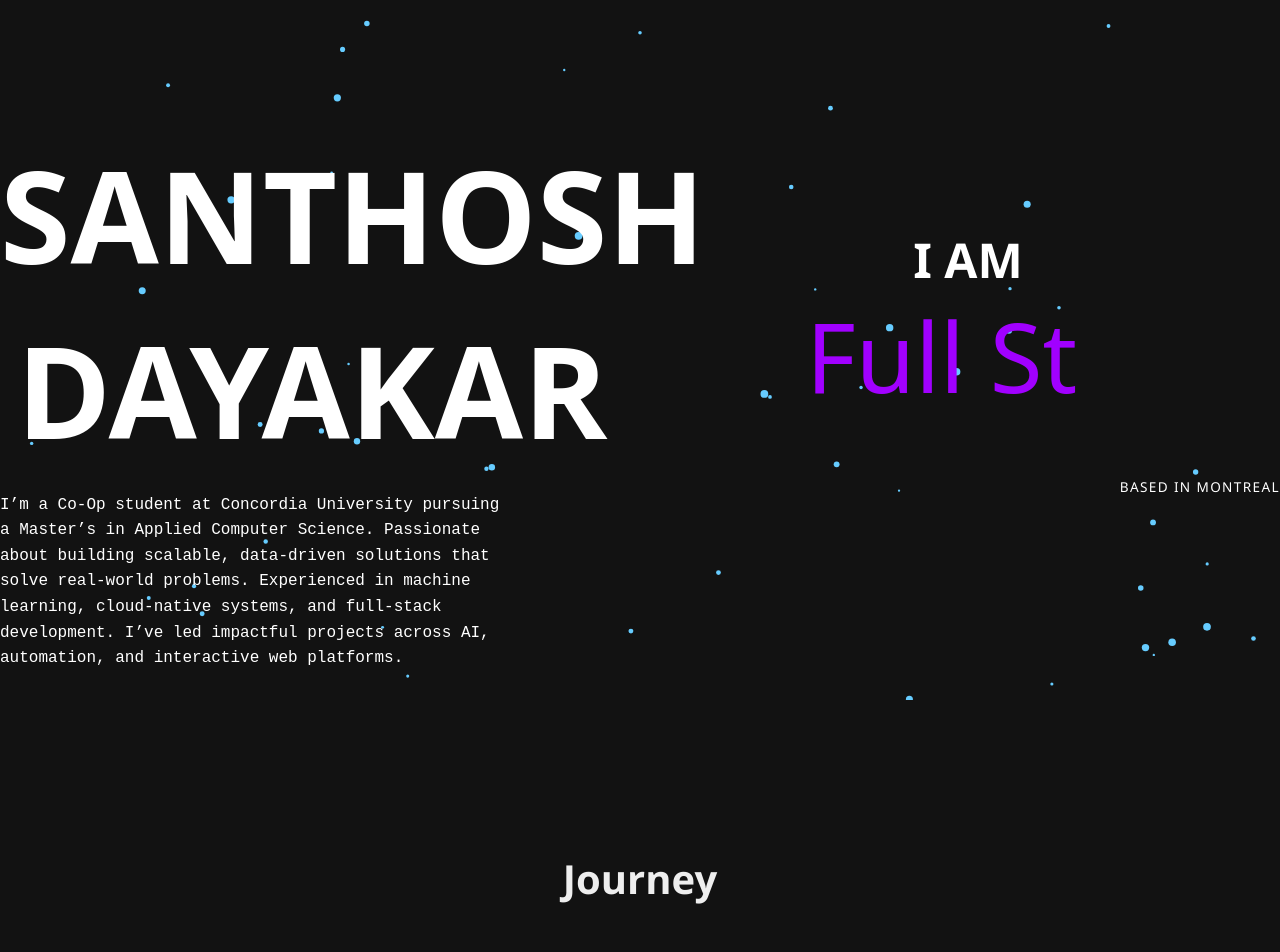
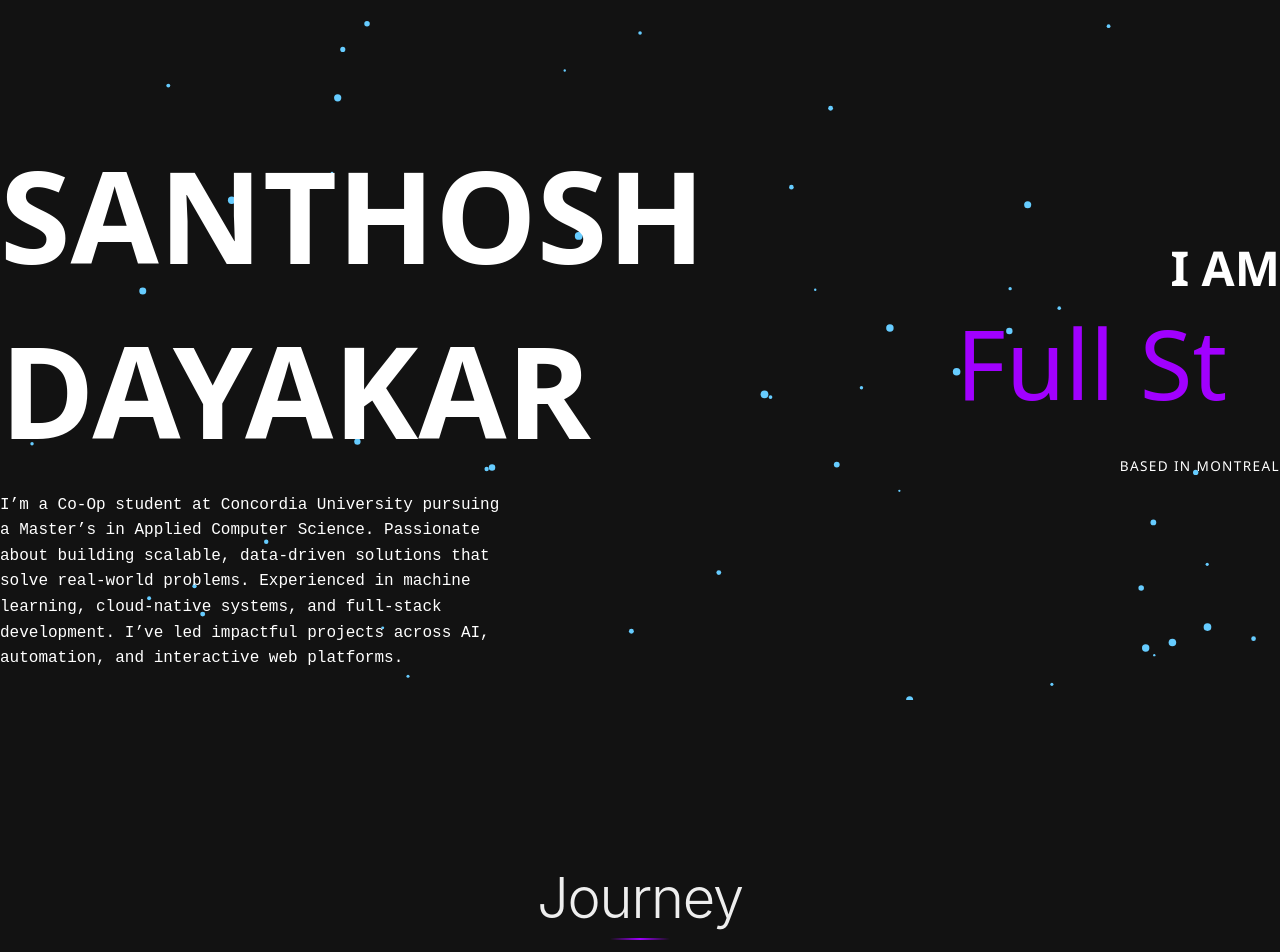
Before and after one commit to S-15-77/PortFolio, a React (Create React App) app: page / in a window 1280 px wide. Shown: the part 100-1052 px from the top of the page. Built offline with nearby package versions, Linux system fonts and the light colour scheme; a web font is replaced by a local one.

Commit message:
Modernize page titles with consistent styling

```diff
--- a/src/components/Skills.css
+++ b/src/components/Skills.css
@@ -6,8 +6,25 @@
 }
 
 .skills-section h2 {
-  font-size: 2.5rem;
+  font-family: 'Inter', -apple-system, BlinkMacSystemFont, 'Segoe UI', sans-serif;
+  font-size: 3.5rem;
+  font-weight: 300;
+  letter-spacing: -0.02em;
   margin-bottom: 1rem;
+  color: var(--text-color);
+  text-align: center;
+  position: relative;
+}
+
+.skills-section h2::after {
+  content: '';
+  position: absolute;
+  bottom: -0.5rem;
+  left: 50%;
+  transform: translateX(-50%);
+  width: 60px;
+  height: 2px;
+  background: linear-gradient(90deg, transparent, var(--button-bg), transparent);
 }
 
 .skill-tabs {
--- a/src/components/Timeline.css
+++ b/src/components/Timeline.css
@@ -5,11 +5,25 @@
 }
 
 .timeline-title {
+  font-family: 'Inter', -apple-system, BlinkMacSystemFont, 'Segoe UI', sans-serif;
+  font-size: 3.5rem;
+  font-weight: 300;
+  letter-spacing: -0.02em;
+  margin-bottom: 3rem;
+  color: var(--text-color);
   text-align: center;
-  font-size: 2.5rem;
-  margin-bottom: 3rem;
-  font-weight: bold;
-  color: var(--accent-color);
+  position: relative;
+}
+
+.timeline-title::after {
+  content: '';
+  position: absolute;
+  bottom: -0.5rem;
+  left: 50%;
+  transform: translateX(-50%);
+  width: 60px;
+  height: 2px;
+  background: linear-gradient(90deg, transparent, var(--button-bg), transparent);
 }
 
 .timeline {
--- a/src/index.css
+++ b/src/index.css
@@ -49,3 +49,38 @@
   --button-bg: #a100ff;
   --button-text: #ffffff;
 }
+
+/* Modern page titles */
+.page-title {
+  font-family: 'Inter', -apple-system, BlinkMacSystemFont, 'Segoe UI', sans-serif;
+  font-size: 3.5rem;
+  font-weight: 300;
+  letter-spacing: -0.02em;
+  margin-bottom: 1rem;
+  color: var(--text-color);
+  text-align: center;
+  position: relative;
+}
+
+.page-title::after {
+  content: '';
+  position: absolute;
+  bottom: -0.5rem;
+  left: 50%;
+  transform: translateX(-50%);
+  width: 60px;
+  height: 2px;
+  background: linear-gradient(90deg, transparent, var(--button-bg), transparent);
+}
+
+@media (max-width: 768px) {
+  .page-title {
+    font-size: 2.5rem;
+  }
+}
+
+@media (max-width: 480px) {
+  .page-title {
+    font-size: 2rem;
+  }
+}
--- a/src/pages/Contact.css
+++ b/src/pages/Contact.css
@@ -4,6 +4,28 @@
   padding: 4rem 2rem;
   color: var(--text-color);
   text-align: center;
+}
+
+.contact-page h2 {
+  font-family: 'Inter', -apple-system, BlinkMacSystemFont, 'Segoe UI', sans-serif;
+  font-size: 3.5rem;
+  font-weight: 300;
+  letter-spacing: -0.02em;
+  margin-bottom: 1rem;
+  color: var(--text-color);
+  text-align: center;
+  position: relative;
+}
+
+.contact-page h2::after {
+  content: '';
+  position: absolute;
+  bottom: -0.5rem;
+  left: 50%;
+  transform: translateX(-50%);
+  width: 60px;
+  height: 2px;
+  background: linear-gradient(90deg, transparent, var(--button-bg), transparent);
 }
 
 .contact-subtext {
--- a/src/pages/Projects.css
+++ b/src/pages/Projects.css
@@ -14,10 +14,24 @@
   justify-content: center;
   margin-top: 2rem;
 }
-h1{
+.projects-wrapper h1 {
+  font-family: 'Inter', -apple-system, BlinkMacSystemFont, 'Segoe UI', sans-serif;
+  font-size: 3.5rem;
+  font-weight: 300;
+  letter-spacing: -0.02em;
+  margin-bottom: 3rem;
+  color: var(--text-color);
   text-align: center;
-  font-size: 2.5rem;
-  margin-bottom: 3rem;
-  font-weight: bold;
-  color: var(--accent-color);
+  position: relative;
 }
+
+.projects-wrapper h1::after {
+  content: '';
+  position: absolute;
+  bottom: -0.5rem;
+  left: 50%;
+  transform: translateX(-50%);
+  width: 60px;
+  height: 2px;
+  background: linear-gradient(90deg, transparent, var(--button-bg), transparent);
+}
```
